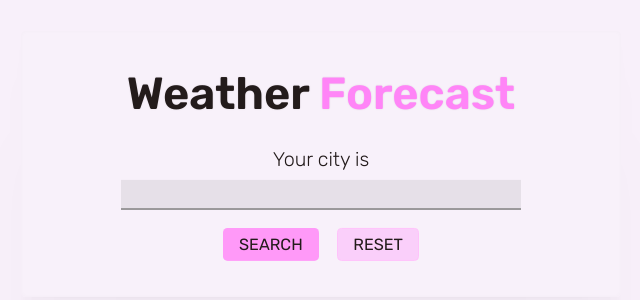
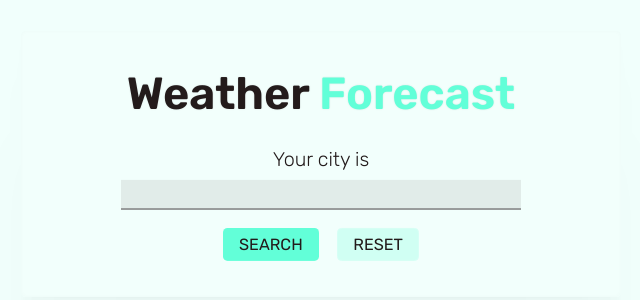
Before and after one commit to logotip4ik/nuxt-weather, a Nuxt app: page / in a window 1280 px wide. Shown: the part 236-536 px from the top of the page, without its empty margins (319-959 px from the left). Built offline with nearby package versions, Linux system fonts and the light colour scheme.

Commit message:
update: moved to secondary color(green) inseted of purple

```diff
--- a/assets/css/button.scss
+++ b/assets/css/button.scss
@@ -11,7 +11,7 @@
 
   border: 1px solid transparent;
   border-radius: 0.25rem;
-  background-color: var(--primary-color-500);
+  background-color: var(--secondary-color-600);
   padding: 0.35rem 0.85rem;
 
   cursor: pointer;
@@ -24,19 +24,19 @@
   &:hover,
   &:focus {
     transition: none;
-    background-color: var(--primary-color-300);
+    background-color: var(--secondary-color-300);
     // color: var(--font-light);
   }
 
   &--outlined {
-    background-color: var(--primary-color-transparent-500);
-    border-color: var(--primary-color-200);
+    background-color: var(--secondary-color-transparent-500);
+    border-color: var(--secondary-color-200);
     color: currentColor;
 
     &:hover,
     &:focus {
-      border-color: var(--primary-color-600);
-      background-color: var(--primary-color-transparent-200);
+      border-color: var(--secondary-color-600);
+      background-color: var(--secondary-color-transparent-200);
     }
   }
 }
--- a/assets/css/variables.scss
+++ b/assets/css/variables.scss
@@ -14,7 +14,7 @@
   --secondary-color-300: #c2fff0;
   --secondary-color-400: #99ffe6;
   --secondary-color-500: #adffeb;
-  --secondary-color-600: #85ffe0;
+  --secondary-color-600: #62ffd8;
 
   --secondary-color-transparent-200: #85ffe020;
   --secondary-color-transparent-500: #85ffe050;
@@ -24,5 +24,5 @@
 
   // --bg-dark: #2e2323;
   --bg-dark: #312929;
-  --bg-light: #f8f0fa;
+  --bg-light: #f1fffc;
 }
--- a/pages/index.vue
+++ b/pages/index.vue
@@ -1,7 +1,7 @@
 <template>
   <div class="main">
     <h1 class="main__header">
-      Weather <span style="color: var(--primary-color-600)">Forecast</span>
+      Weather <span style="color: var(--secondary-color-600)">Forecast</span>
     </h1>
     <form
       class="main__form"
```
